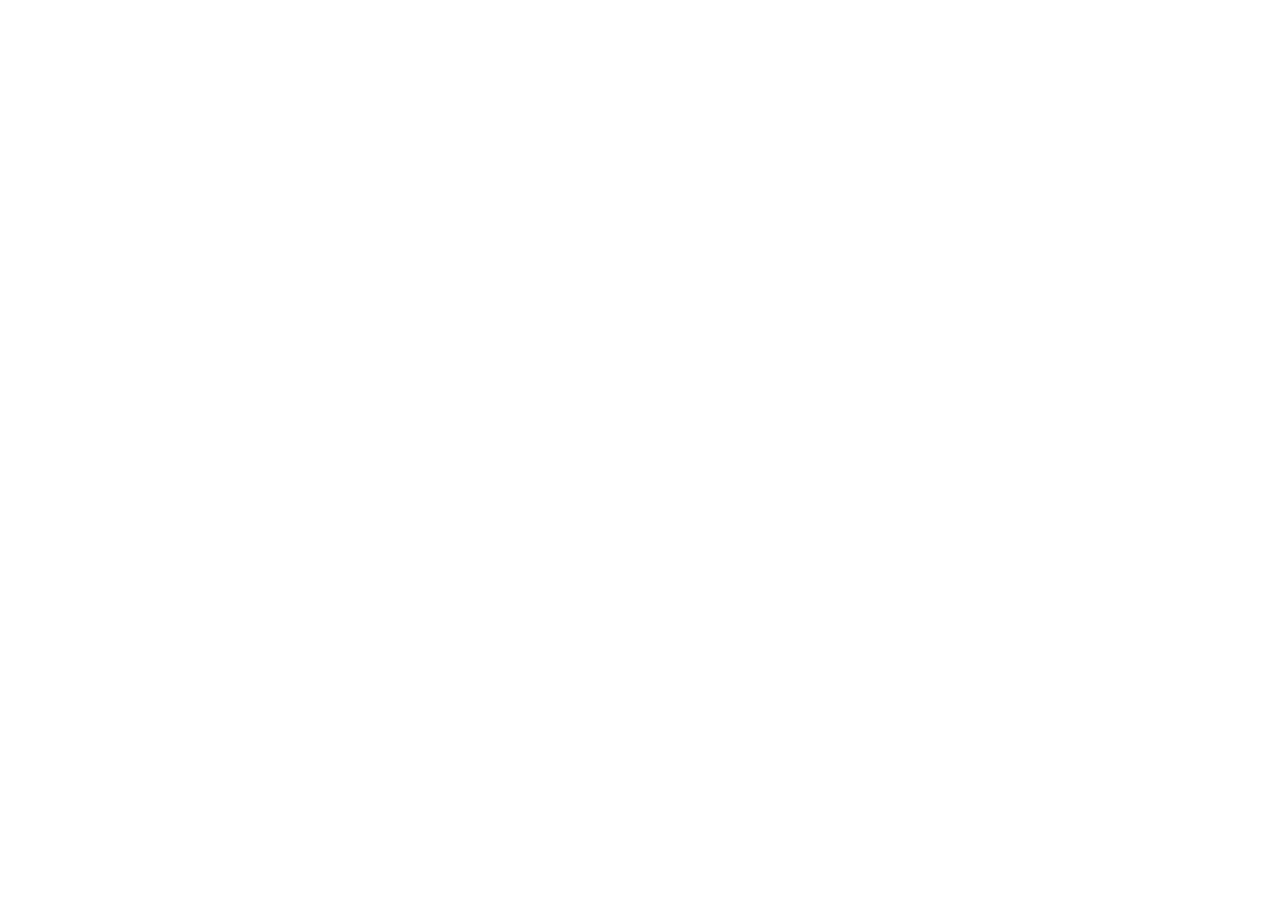
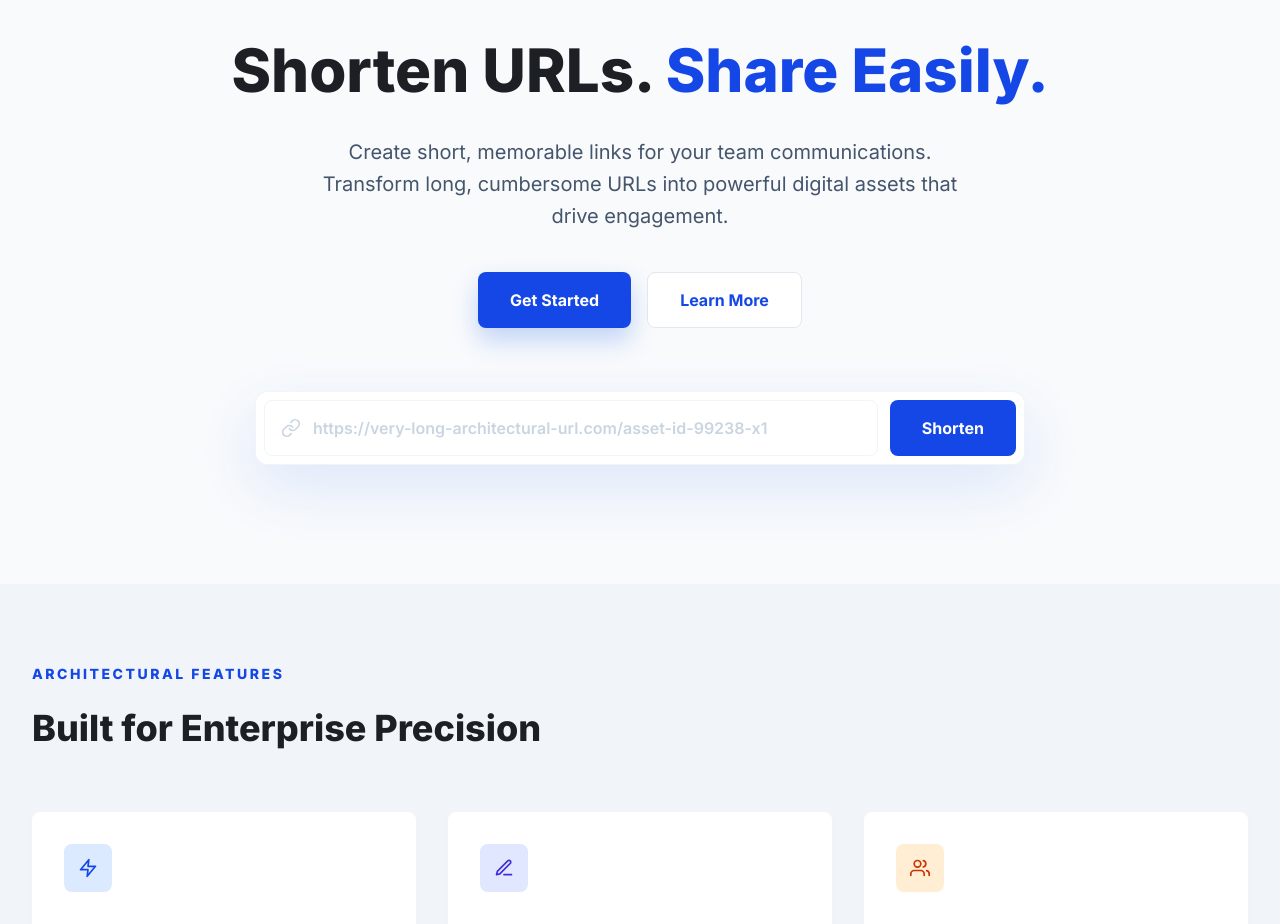
Before and after one commit to anggavb/shortlink-frontend, a React (Vite) app: page / in a window 1280 px wide. Shown: the part 160-1084 px from the top of the page. Before the commit the page ends 800 px from the top, so only its background shows below. Built offline with nearby package versions, Linux system fonts and the light colour scheme.

Commit message:
feat(landing): add FeatureSection and InsightSection components, update LandingPage structure

```diff
--- /dev/null
+++ b/src/components/landing/FeatureSection.jsx
@@ -0,0 +1,74 @@
+import { FiEdit3, FiUsers, FiZap } from "react-icons/fi";
+
+const features = [
+  {
+    title: "Easy Create",
+    description:
+      "Instantly generate high-performance short links with a single click or through precise API endpoints.",
+    icon: FiZap,
+    accent: "bg-blue-100 text-blue-700",
+    line: "bg-blue-200",
+  },
+  {
+    title: "Custom Slugs",
+    description:
+      "Maintain brand authority with readable, custom link endings that resonate with your digital audience.",
+    icon: FiEdit3,
+    accent: "bg-indigo-100 text-indigo-700",
+    line: "bg-indigo-200",
+  },
+  {
+    title: "Team Ready",
+    description:
+      "Collaborate across departments with shared workspaces, permissions, and unified analytics dashboards.",
+    icon: FiUsers,
+    accent: "bg-orange-100 text-orange-700",
+    line: "bg-orange-200",
+  },
+];
+
+function FeatureSection() {
+  return (
+    <section id="features" className="bg-slate-100 px-5 py-20 sm:px-7 lg:px-8">
+      <div className="mx-auto max-w-7xl">
+        <p className="text-sm font-extrabold tracking-[0.18em] text-blue-700 uppercase">
+          Architectural Features
+        </p>
+        <h2 className="mt-6 max-w-3xl text-3xl font-extrabold tracking-normal text-[#1c1f24] sm:text-4xl">
+          Built for Enterprise Precision
+        </h2>
+
+        <div className="mt-16 grid gap-8 md:grid-cols-3">
+          {features.map((feature) => {
+            const Icon = feature.icon;
+
+            return (
+              <article
+                key={feature.title}
+                className="rounded-lg bg-white px-8 py-8 shadow-sm ring-1 ring-slate-100"
+              >
+                <div
+                  className={`grid size-12 place-items-center rounded-lg ${feature.accent}`}
+                >
+                  <Icon className="text-xl" aria-hidden="true" />
+                </div>
+                <h3 className="mt-7 text-xl font-extrabold text-[#1c1f24]">
+                  {feature.title}
+                </h3>
+                <p className="mt-4 text-base leading-7 text-slate-600">
+                  {feature.description}
+                </p>
+                <span
+                  className={`mt-7 block h-1 w-12 rounded-full ${feature.line}`}
+                  aria-hidden="true"
+                />
+              </article>
+            );
+          })}
+        </div>
+      </div>
+    </section>
+  );
+}
+
+export default FeatureSection;
--- /dev/null
+++ b/src/components/landing/HeroSection.jsx
@@ -0,0 +1,65 @@
+import { Link } from "react-router";
+import { FiLink } from "react-icons/fi";
+
+function HeroSection() {
+  return (
+    <section className="bg-slate-50 px-5 pt-24 pb-24 sm:px-7 sm:pt-32 sm:pb-30 lg:px-8">
+      <div className="mx-auto max-w-5xl text-center">
+        <h1 className="mx-auto max-w-4xl text-4xl leading-tight font-extrabold tracking-normal text-[#1c1f24] sm:text-5xl lg:text-6xl">
+          Shorten URLs. <span className="text-blue-700">Share Easily.</span>
+        </h1>
+        <p className="mx-auto mt-7 max-w-2xl text-lg leading-8 text-slate-600 sm:text-xl">
+          Create short, memorable links for your team communications. Transform
+          long, cumbersome URLs into powerful digital assets that drive
+          engagement.
+        </p>
+
+        <div className="mt-10 flex flex-col items-center justify-center gap-4 sm:flex-row">
+          <Link
+            to="/auth/register"
+            className="inline-flex h-14 w-full items-center justify-center rounded-lg bg-blue-700 px-8 text-base font-bold text-white shadow-[0_12px_24px_rgba(37,99,235,0.26)] transition hover:bg-blue-800 focus:ring-4 focus:ring-blue-100 focus:outline-none sm:w-auto"
+          >
+            Get Started
+          </Link>
+          <a
+            href="#features"
+            className="inline-flex h-14 w-full items-center justify-center rounded-lg border border-slate-200 bg-white px-8 text-base font-bold text-blue-700 transition hover:border-slate-300 hover:bg-slate-50 focus:ring-4 focus:ring-blue-100 focus:outline-none sm:w-auto"
+          >
+            Learn More
+          </a>
+        </div>
+
+        <div className="mx-auto mt-16 max-w-3xl rounded-xl bg-white p-2 shadow-[0_22px_60px_rgba(37,99,235,0.12)] ring-1 ring-slate-100">
+          <form
+            className="flex flex-col gap-3 sm:flex-row"
+            aria-label="URL shortener preview"
+          >
+            <label className="sr-only" htmlFor="landing-url">
+              Long URL
+            </label>
+            <div className="flex min-h-14 flex-1 items-center gap-3 rounded-lg border border-slate-100 bg-white px-4 text-left">
+              <FiLink
+                className="shrink-0 text-xl text-slate-300"
+                aria-hidden="true"
+              />
+              <input
+                id="landing-url"
+                className="min-w-0 flex-1 bg-transparent text-sm font-semibold text-slate-500 outline-none placeholder:text-slate-300 sm:text-base"
+                placeholder="https://very-long-architectural-url.com/asset-id-99238-x1"
+                type="url"
+              />
+            </div>
+            <button
+              type="button"
+              className="inline-flex h-14 items-center justify-center rounded-lg bg-blue-700 px-8 text-base font-bold text-white transition hover:bg-blue-800 focus:ring-4 focus:ring-blue-100 focus:outline-none"
+            >
+              Shorten
+            </button>
+          </form>
+        </div>
+      </div>
+    </section>
+  );
+}
+
+export default HeroSection;
--- /dev/null
+++ b/src/components/landing/InsightSection.jsx
@@ -0,0 +1,98 @@
+import { FiBarChart2, FiCheckCircle } from "react-icons/fi";
+import heroAsset from "@/assets/hero.png";
+
+const insightItems = [
+  "Geographic Distribution Maps",
+  "Device & Browser Breakdown",
+  "UTM Parameter Tracking",
+];
+
+function InsightSection() {
+  return (
+    <section className="bg-white px-5 py-20 sm:px-7 lg:px-8">
+      <div className="mx-auto grid max-w-7xl items-center gap-12 lg:grid-cols-[0.9fr_1fr] lg:gap-32">
+        <div className="relative overflow-hidden rounded-lg bg-slate-950 p-6 shadow-[0_26px_65px_rgba(15,23,42,0.18)]">
+          <div className="absolute inset-0 bg-[linear-gradient(135deg,rgba(37,99,235,0.2),transparent_45%,rgba(249,115,22,0.12))]" />
+          <div className="relative rounded-lg border border-white/10 bg-white/95 p-5 shadow-2xl">
+            <div className="flex items-center justify-between gap-5">
+              <div>
+                <p className="text-xs font-extrabold tracking-[0.18em] text-slate-400 uppercase">
+                  Click Flow
+                </p>
+                <p className="mt-2 text-3xl font-extrabold text-slate-900">
+                  48.2K
+                </p>
+              </div>
+              <div className="grid size-14 place-items-center rounded-lg bg-blue-100 text-blue-700">
+                <FiBarChart2 className="text-2xl" aria-hidden="true" />
+              </div>
+            </div>
+
+            <div className="mt-10 grid h-44 grid-cols-8 items-end gap-3 rounded-lg bg-slate-100 px-4 py-5">
+              {[36, 58, 44, 78, 52, 88, 65, 96].map((height, index) => (
+                <span
+                  key={height + index}
+                  className="rounded-t-md bg-blue-700"
+                  style={{ height: `${height}%` }}
+                  aria-hidden="true"
+                />
+              ))}
+            </div>
+
+            <div className="mt-5 grid gap-3 sm:grid-cols-3">
+              {["US", "ID", "SG"].map((region) => (
+                <div
+                  key={region}
+                  className="rounded-lg border border-slate-100 bg-white px-4 py-3"
+                >
+                  <p className="text-xs font-bold text-slate-400">{region}</p>
+                  <p className="mt-1 text-sm font-extrabold text-slate-900">
+                    Active
+                  </p>
+                </div>
+              ))}
+            </div>
+          </div>
+
+          <img
+            className="absolute -right-8 -bottom-6 w-36 opacity-70 sm:w-44"
+            src={heroAsset}
+            alt=""
+            aria-hidden="true"
+          />
+        </div>
+
+        <div>
+          <p className="text-sm font-extrabold tracking-[0.18em] text-slate-500 uppercase">
+            Data Driven Insights
+          </p>
+          <h2 className="mt-6 max-w-xl text-3xl leading-tight font-extrabold tracking-normal text-[#1c1f24] sm:text-4xl">
+            Observe your link architecture in real-time.
+          </h2>
+          <p className="mt-7 max-w-2xl text-base leading-8 text-slate-600">
+            Every click is a data point. Our dashboard provides surgical
+            precision into where your traffic originates, who is engaging, and
+            how your team communications are performing across the globe.
+          </p>
+
+          <ul className="mt-8 space-y-4">
+            {insightItems.map((item) => (
+              <li
+                key={item}
+                className="flex items-center gap-4 text-base font-bold text-slate-700"
+              >
+                <FiCheckCircle
+                  className="shrink-0 text-xl text-blue-700"
+                  aria-hidden="true"
+                />
+                {item}
+              </li>
+            ))}
+          </ul>
+        </div>
+      </div>
+    </section>
+  );
+}
+
+export default InsightSection;
--- a/src/pages/LandingPage.jsx
+++ b/src/pages/LandingPage.jsx
@@ -1,5 +1,23 @@
+import Navbar from "@/components/layout/Navbar.jsx";
+import HeroSection from "@/components/landing/HeroSection.jsx";
+import FeatureSection from "@/components/landing/FeatureSection.jsx";
+import InsightSection from "@/components/landing/InsightSection.jsx";
+import AppFooter from "@/components/layout/AppFooter.jsx";
+
 function LandingPage() {
-  return <div>LandingPage</div>;
+  return (
+    <div className="flex min-h-svh flex-col bg-white text-slate-900">
+      <Navbar isLoggedIn={false} />
+
+      <main className="flex-1">
+        <HeroSection />
+        <FeatureSection />
+        <InsightSection />
+      </main>
+
+      <AppFooter />
+    </div>
+  );
 }
 
 export default LandingPage;
```
